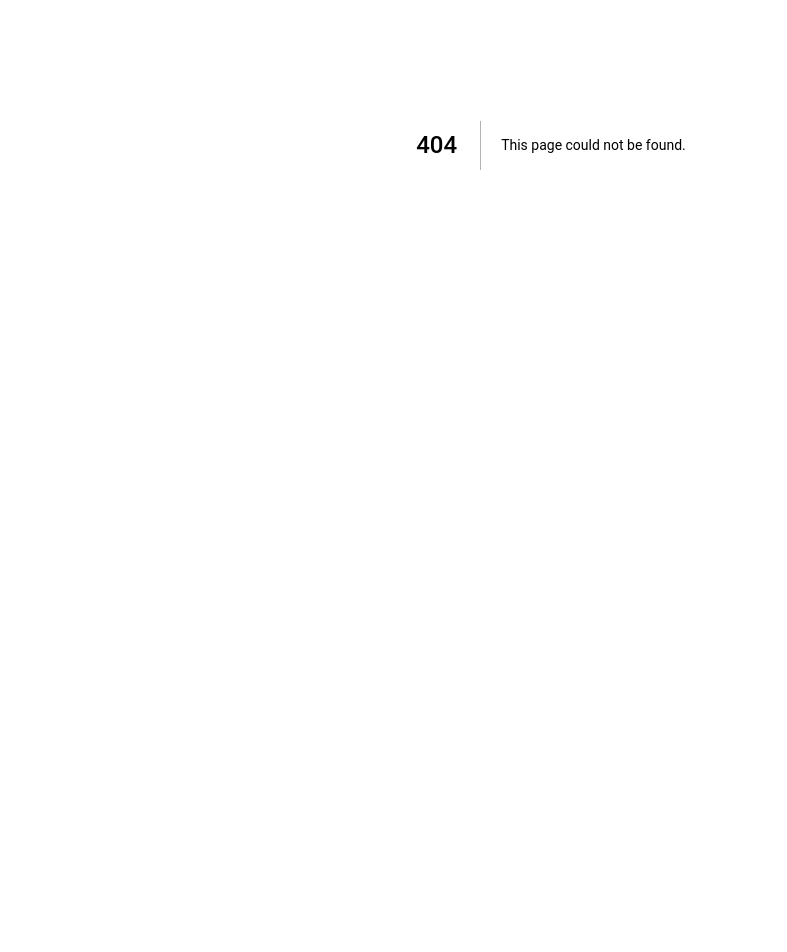
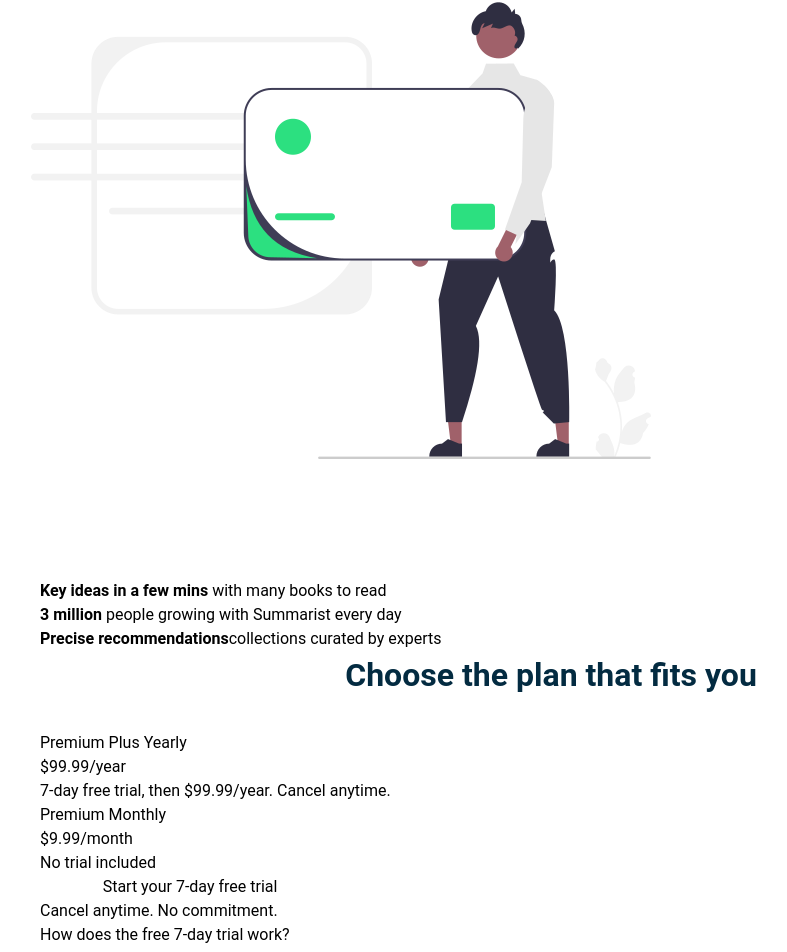
Before and after one commit to WestOfBree/FES-Second-Internship, a Next.js app: page /Subscriptions in a window 1280 px wide. Before the commit this address had no page. Shown: the part 255-1207 px from the top of the page, without its empty margins (89-876 px from the left). Before the commit the page ends 800 px from the top, so only its background shows below. Built offline with nearby package versions, Linux system fonts and the light colour scheme.

Commit message:
base html laid

```diff
--- a/app/Settings/page.tsx
+++ b/app/Settings/page.tsx
@@ -6,10 +6,14 @@
 import { onAuthStateChanged, User } from "firebase/auth";
 import { useEffect, useState } from "react";
 import LoginModule from "@/Components/LoginModule";
+import Router from "next/router";
+import { useRouter } from "next/navigation";
 
 export default function Settings() {
   const [currentUser, setCurrentUser] = useState<User | null>(null);
     const [isOpen, setIsOpen] = useState(false);
+    const router = useRouter();
+
 
 
   useEffect(() => {
@@ -23,7 +27,7 @@
   if (currentUser?.isAnonymous) {
     return (
       <div className="wrapper">
-        <SearchBar />
+        <SearchBar setIsOpen={setIsOpen} />
         <div className="sidebar__overlay">
           <Sidebar />
         </div>
@@ -41,7 +45,7 @@
   else {
   return (
     <div className="wrapper">
-      <SearchBar />
+      <SearchBar setIsOpen={setIsOpen} />
       <div className="sidebar__overlay">
         <Sidebar />
       </div>
@@ -51,6 +55,7 @@
           <div className="settings__content">
             <div className="settings__sub-title">Subscription Plan</div>
             <div className="settings__text">Premium</div>
+            <button className="btn" style={{ maxWidth: "400px" }} onClick={() => router.push("/Subscriptions")}>Manage Subscription</button>
           </div>
         <div className="settings__content">
           <div className="settings__sub-title">Email</div>
--- /dev/null
+++ b/app/Subscriptions/page.tsx
@@ -0,0 +1,160 @@
+"use client";
+import Footer from "@/Components/Footer";
+import subscriptionHeader from "@/public/pricing-top.png";
+
+export default function Subscriptions() {
+  return (
+    <div className="subscriptions">
+      <div className="subscriptions__header--wrapper">
+        <div className="subscriptions__header">
+          Manage Subscription
+          <div className="subscriptions__title">
+            Get unlimited access to many amazing books to read
+          </div>
+          <div className="subscriptions__sub-title">
+            Turn ordinary moments into amazing learning opportunities
+          </div>
+          <figure className="subscriptions__image--wrapper">
+            <img
+              className="subscriptions__image"
+              src={subscriptionHeader.src}
+              alt="Subscriptions Image"
+            />
+          </figure>
+        </div>
+      </div>
+      <div className="row">
+        <div className="container">
+          <div className="subscriptions__features--wrapper">
+            <div className="subscriptions__feature">
+              <figure className="subscriptions__feature--icon"></figure>
+              <div className="subscriptions__feature--text">
+                <b>Key ideas in a few mins</b> with many books to read
+              </div>
+            </div>
+            <div className="subscriptions__feature">
+              <figure className="subscriptions__feature--icon"></figure>
+              <div className="subscriptions__feature--text">
+                <b>3 million</b> people growing with Summarist every day
+              </div>
+            </div>
+            <div className="subscriptions__feature">
+              <figure className="subscriptions__feature--icon"></figure>
+              <div className="subscriptions__feature--text">
+                <b>Precise recommendations</b>collections curated by experts
+              </div>
+            </div>
+          </div>
+          <div className="section__title">Choose the plan that fits you</div>
+          <div className="plan__card plan__card--active">
+            <div className="plan__card--circle">
+              <div className="plan__card--dot"></div>
+            </div>
+            <div className="plan__card--content">
+              <div className="plan__card--title">Premium Plus Yearly</div>
+              <div className="plan__card--price">$99.99/year</div>
+              <div className="plan__card--text">
+                {" "}
+                7-day free trial, then $99.99/year. Cancel anytime.
+              </div>
+            </div>
+          </div>
+          <div className="plan__card--separator"></div>
+          <div className="plan__card">
+            <div className="plan__card--circle">
+              <div className="plan__card--dot"></div>
+            </div>
+            <div className="plan__card--content">
+              <div className="plan__card--title">Premium Monthly</div>
+              <div className="plan__card--price">$9.99/month</div>
+              <div className="plan__card--text"> No trial included</div>
+            </div>
+          </div>
+          <div className="plan__card--cta">
+            <span className="btn--wrapper">
+              <button style={{ width: "300px" }}>
+                {" "}
+                <span>Start your 7-day free trial</span>
+              </button>
+            </span>
+            <div className="plan__disclaimer">
+              Cancel anytime. No commitment.
+            </div>
+          </div>
+          <div className="faq--wrapper">
+            <div className="accordion__card">
+              <div className="accordion__card--header">
+                <div className="accordion__card--title">
+                  How does the free 7-day trial work?
+                </div>
+                {/* insert arrow icon here */}
+              </div>
+              <div className="collapse show" style={{ height: "96px" }}>
+                <div className="accordion__card--body">
+                  Begin your complimentary 7-day trial with a Summarist annual
+                  membership. You are under no obligation to continue your
+                  subscription, and you will only be billed when the trial
+                  period expires. With Premium access, you can learn at your own
+                  pace and as frequently as you desire, and you may terminate
+                  your subscription prior to the conclusion of the 7-day free
+                  trial.
+                </div>
+              </div>
+            </div>
+            <div className="accordion__card">
+              <div className="accordion__card--header">
+                <div className="accordion__card--title">
+                  Can I switch subscriptions from monthly to yearly, or yearly
+                  to monthly?
+                </div>
+                {/* insert arrow icon here */}
+              </div>
+              <div className="collapse show" style={{ height: "96px" }}>
+                <div className="accordion__card--body">
+                  While an annual plan is active, it is not feasible to switch
+                  to a monthly plan. However, once the current month ends,
+                  transitioning from a monthly plan to an annual plan is an
+                  option.
+                </div>
+              </div>
+            </div>
+            <div className="accordion__card">
+              <div className="accordion__card--header">
+                <div className="accordion__card--title">
+                  What's included in the Premium plan?
+                </div>
+                {/* insert arrow icon here */}
+              </div>
+              <div className="collapse show" style={{ height: "96px" }}>
+                <div className="accordion__card--body">
+                  Premium membership provides you with the ultimate Summarist
+                  experience, including unrestricted entry to many best-selling
+                  books high-quality audio, the ability to download titles for
+                  offline reading, and the option to send your reads to your
+                  Kindle.
+                </div>
+              </div>
+            </div>
+            <div className="accordion__card">
+              <div className="accordion__card--header">
+                <div className="accordion__card--title">
+                  Can I cancel during my trial or subscription?
+                </div>
+                {/* insert arrow icon here */}
+              </div>
+              <div className="collapse show" style={{ height: "96px" }}>
+                <div className="accordion__card--body">
+                  You will not be charged if you cancel your trial before its
+                  conclusion. While you will not have complete access to the
+                  entire Summarist library, you can still expand your knowledge
+                  with one curated book per day.
+                </div>
+              </div>
+            </div>
+          </div>
+        </div>
+      </div>
+      <Footer />
+    </div>
+  );
+}
```
